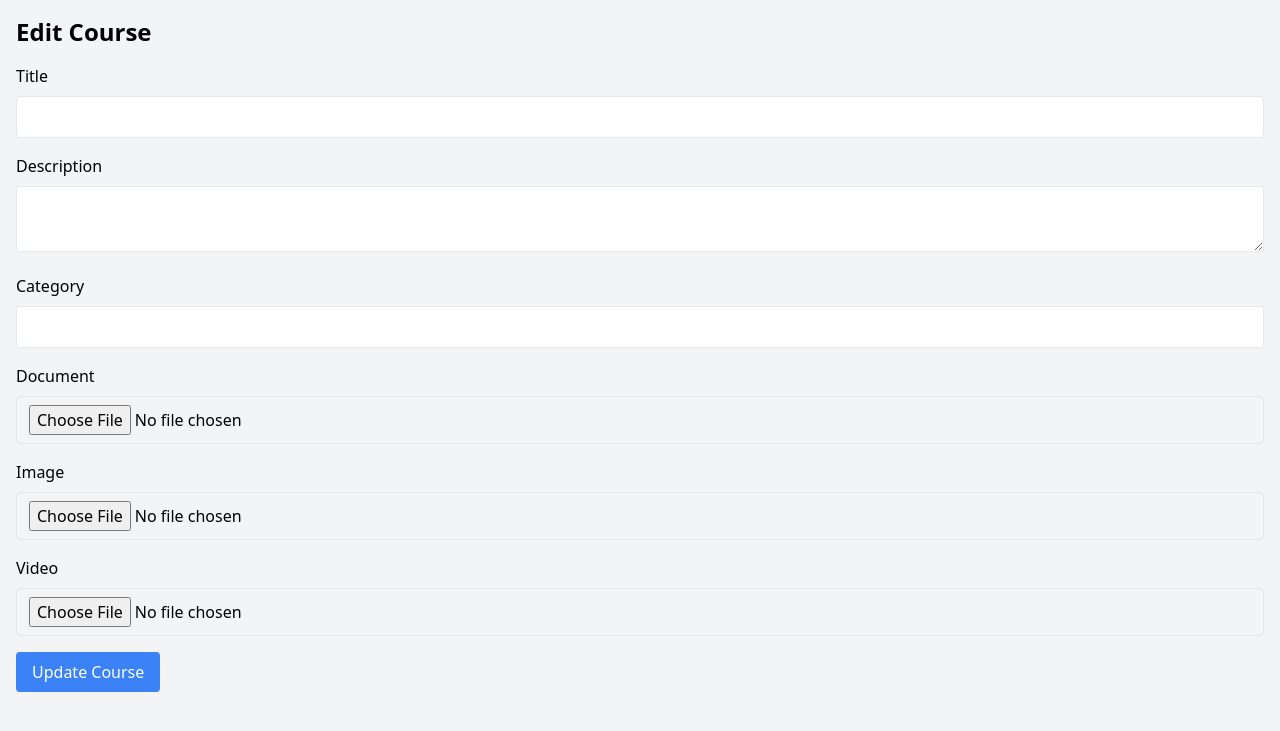
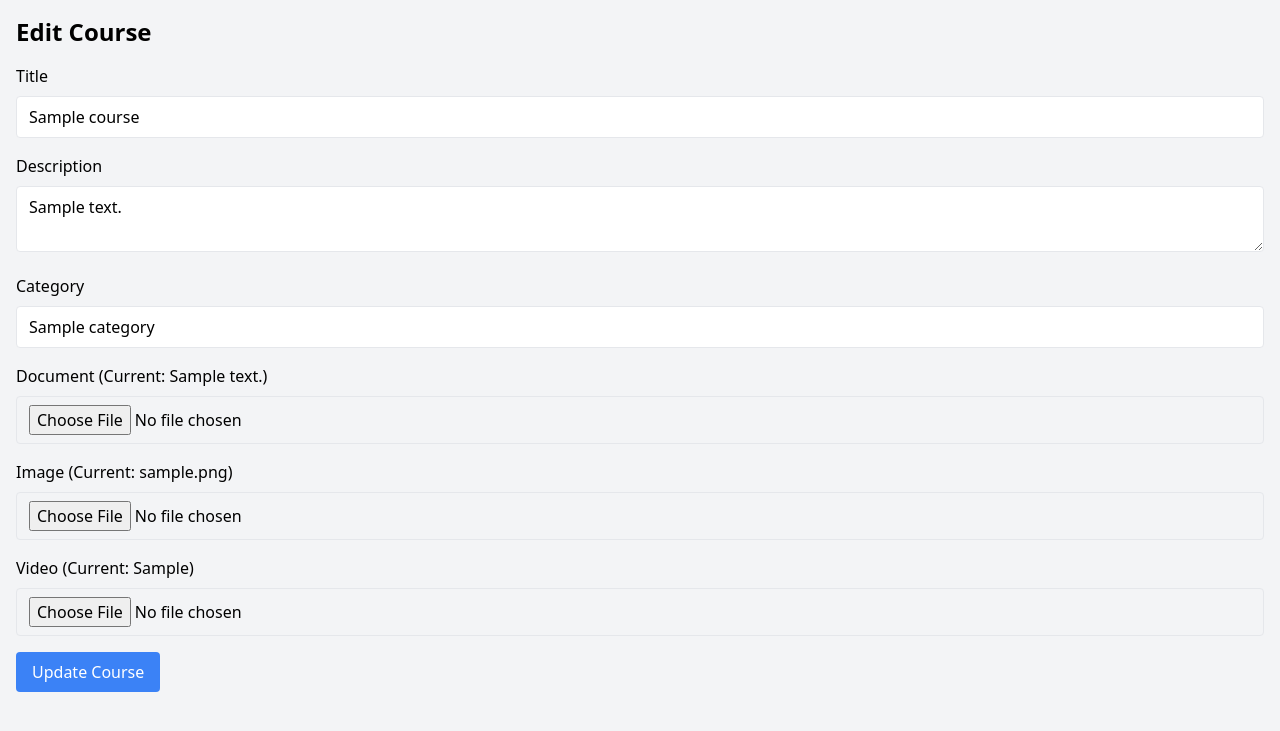
Before and after one commit to ligh-cloud/Youdemy, a PHP site: page /view/ensaignant/edit_course.php?id=1 in a window 1280 px wide. Shown: the top 731 px of the page. Run offline with PHP 8.4, Linux system fonts and the light colour scheme; the visitor is signed in with stand-in values (Sample User, id 1); tables that the repository leaves empty hold one stand-in row (values such as "Sample post"); data that the repository does not hold is empty; some libraries are stand-ins or nearby versions.

Commit message:
fixing the edit

```diff
--- a/controller/public/fetch_courses.php
+++ b/controller/public/fetch_courses.php
@@ -8,7 +8,7 @@ $courses = Course::getAll();
 
 if (isset($_GET['category']) && $_GET['category'] !== 'all') {
     $filteredCourses = array_filter($courses, function($course) {
-        return $course['category_name'] === $_GET['category'];
+        return $course['categorie_id'] == $_GET['category'];
     });
 } else {
     $filteredCourses = $courses;
@@ -16,7 +16,7 @@ if (isset($_GET['category']) && $_GET['category'] !== 'all') {
 
 if (isset($_GET['type']) && $_GET['type'] === 'categories') {
     foreach ($categories as $category) {
-        echo '<button class="category-filter px-4 py-2 rounded-full text-sm" data-category="' . htmlspecialchars($category['nom']) . '" hx-get="controller/public/fetch_courses.php?category=' . urlencode($category['nom']) . '" hx-trigger="click" hx-target="#courses-grid" hx-swap="innerHTML">';
+        echo '<button class="category-filter px-4 py-2 rounded-full text-sm" data-category="' . htmlspecialchars($category['id']) . '" hx-get="controller/public/fetch_courses.php?category=' . urlencode($category['id']) . '" hx-trigger="click" hx-target="#courses-grid" hx-swap="innerHTML">';
         echo htmlspecialchars($category['nom']);
         echo '</button>';
     }
--- a/index.php
+++ b/index.php
@@ -157,7 +157,6 @@ $courses = Course::getAll();
             <div class="max-w-7xl mx-auto px-4 sm:px-6 lg:px-8">
                 <h2 class="text-3xl font-bold mb-8 text-center" data-aos="fade-up">Catégories populaires</h2>
                 <div class="grid grid-cols-2 md:grid-cols-4 gap-4" id="categories-grid">
-                    <!-- Initial "All" category button -->
     <button class="category-filter active px-4 py-2 rounded-full text-sm"
             data-category="all"
             hx-get="controller/public/fetch_courses.php?category=all"
@@ -168,14 +167,15 @@ $courses = Course::getAll();
     </button>
     <?php foreach ($categories as $category): ?>
         <button class="category-filter px-4 py-2 rounded-full text-sm"
-                                data-category="<?php echo htmlspecialchars($category['nom']); ?>"
-                                hx-get="controller/public/fetch_courses.php?category=<?php echo urlencode($category['nom']); ?>"
+                data-category="<?php echo htmlspecialchars($category['id']); ?>"
+                hx-get="controller/public/fetch_courses.php?category=<?php echo urlencode($category['id']); ?>"
                 hx-trigger="click"
                 hx-target="#courses-grid"
                 hx-swap="innerHTML">
             <?php echo htmlspecialchars($category['nom']); ?>
         </button>
     <?php endforeach; ?>
+</div>
                 </div>
             </div>
         </section>
--- a/model/Course.php
+++ b/model/Course.php
@@ -72,14 +72,15 @@ abstract class Course {
         $this->students = [];
     }
 
-    public function modifierCour($newTitle = null, $newDescription = null, $newContent = null, $newMedia = null) {
+    public function modifierCour($newTitle = null, $newDescription = null, $newContent = null, $newImage = null, $newVideo = null) {
         $courseId = $this->getCourseId();
         if ($courseId) {
-            $stmt = $this->db->prepare("UPDATE courses SET title = :newTitle, description = :newDescription, content = :newContent, image = :newMedia, video = :newMedia WHERE id_course = :id_course");
+            $stmt = $this->db->prepare("UPDATE courses SET title = :newTitle, description = :newDescription, content = :newContent, image = :newImage, video = :newVideo WHERE id_course = :id_course");
             $stmt->bindParam(':newTitle', $newTitle);
             $stmt->bindParam(':newDescription', $newDescription);
             $stmt->bindParam(':newContent', $newContent);
-            $stmt->bindParam(':newMedia', $newMedia);
+            $stmt->bindParam(':newImage', $newImage);
+            $stmt->bindParam(':newVideo', $newVideo);
             $stmt->bindParam(':id_course', $courseId);
             $stmt->execute();
             $this->title = $newTitle;
@@ -230,17 +231,17 @@ class DocumentImageCourse extends Course {
         echo "Image: {$this->image}\n";
     }
 
-    public function modifierCour($newTitle = null, $newDescription = null, $newDocument = null, $newImage = null) {
-        parent::modifierCour($newTitle, $newDescription, $newDocument, $newImage);
-        if ($newDocument !== null || $newImage !== null) {
+    public function modifierCour($newTitle = null, $newDescription = null, $newContent = null, $newImage = null, $newVideo = null) {
+        parent::modifierCour($newTitle, $newDescription, $newContent, $newImage, $newVideo);
+        if ($newContent !== null || $newImage !== null) {
             $courseId = $this->getCourseId();
             if ($courseId) {
-                $stmt = $this->db->prepare("UPDATE courses SET content = :newDocument, image = :newImage WHERE id_course = :id_course");
-                $stmt->bindParam(':newDocument', $newDocument);
+                $stmt = $this->db->prepare("UPDATE courses SET content = :newContent, image = :newImage WHERE id_course = :id_course");
+                $stmt->bindParam(':newContent', $newContent);
                 $stmt->bindParam(':newImage', $newImage);
                 $stmt->bindParam(':id_course', $courseId);
                 $stmt->execute();
-                $this->document = $newDocument;
+                $this->document = $newContent;
                 $this->image = $newImage;
                 echo "modifierCour: Course details updated with new document and image.\n";
             } else {
@@ -277,8 +278,8 @@ class VideoCourse extends Course {
         echo "Video: {$this->video}\n";
     }
 
-    public function modifierCour($newTitle = null, $newDescription = null, $newContent = null, $newVideo = null) {
-        parent::modifierCour($newTitle, $newDescription, $newContent, $newVideo);
+    public function modifierCour($newTitle = null, $newDescription = null, $newContent = null, $newImage = null, $newVideo = null) {
+        parent::modifierCour($newTitle, $newDescription, $newContent, $newImage, $newVideo);
         if ($newVideo !== null) {
             $courseId = $this->getCourseId();
             if ($courseId) {
--- a/view/ensaignant/edit_course.php
+++ b/view/ensaignant/edit_course.php
@@ -14,7 +14,13 @@ if (!isset($_GET['id'])) {
 }
 
 $courseId = $_GET['id'];
-$course = Course::getAll()[$courseId];
+$course = Course::getCourseDetail($courseId);
+
+if (!$course) {
+    $_SESSION['error'] = "Course not found.";
+    header("Location: get_my_courses.php");
+    exit();
+}
 
 if ($_SERVER['REQUEST_METHOD'] == 'POST') {
     try {
@@ -23,17 +29,38 @@ if ($_SERVER['REQUEST_METHOD'] == 'POST') {
         $categoryId = htmlspecialchars($_POST['category']);
         $teacherId = $_SESSION['user_id'];
 
-        $document = isset($_FILES['document']['name']) ? $_FILES['document']['name'] : null;
-        $image = isset($_FILES['image']['name']) ? $_FILES['image']['name'] : null;
-        $video = isset($_FILES['video']['name']) ? $_FILES['video']['name'] : null;
+        $document = null;
+        $image = null;
+        $video = null;
 
-        if ($video) {
-            $course = new VideoCourse($title, $description, $video, $teacherId, $categoryId);
-        } else {
-            $course = new DocumentImageCourse($title, $description, $document, $image, $teacherId, $categoryId);
+
+        if (isset($_FILES['document']) && $_FILES['document']['error'] === UPLOAD_ERR_OK) {
+            $document = $_FILES['document']['name'];
+            move_uploaded_file($_FILES['document']['tmp_name'], "../../uploads/documents/" . $document);
         }
 
-        $course->modifierCour($title, $description, $document, $image);
+        if (isset($_FILES['image']) && $_FILES['image']['error'] === UPLOAD_ERR_OK) {
+            $image = $_FILES['image']['name'];
+            move_uploaded_file($_FILES['image']['tmp_name'], "../../uploads/images/" . $image);
+        }
+
+        if (isset($_FILES['video']) && $_FILES['video']['error'] === UPLOAD_ERR_OK) {
+            $video = $_FILES['video']['name'];
+            move_uploaded_file($_FILES['video']['tmp_name'], "../../uploads/videos/" . $video);
+        }
+
+
+        $document = $document ?? $course['content'];
+        $image = $image ?? $course['image'];
+        $video = $video ?? $course['video'];
+
+        if ($course['video']) {
+            $courseObj = new VideoCourse($course['title'], $course['description'], $video, $teacherId, $categoryId);
+        } else {
+            $courseObj = new DocumentImageCourse($course['title'], $course['description'], $document, $image, $teacherId, $categoryId);
+        }
+
+        $courseObj->modifierCour($title, $description, $document, $image, $video);
         $_SESSION['success'] = "Course updated successfully.";
         header("Location: get_my_courses.php");
         exit();
@@ -42,7 +69,6 @@ if ($_SERVER['REQUEST_METHOD'] == 'POST') {
         error_log($e->getMessage());
     }
 }
-
 ?>
 
 <!DOCTYPE html>
@@ -73,15 +99,15 @@ if ($_SERVER['REQUEST_METHOD'] == 'POST') {
         <textarea name="description" class="border rounded w-full py-2 px-3 mb-4" required><?php echo htmlspecialchars($course['description']); ?></textarea>
 
         <label class="block mb-2">Category</label>
-        <input type="text" name="category" value="<?php echo htmlspecialchars($course['categorie_id']); ?>" class="border rounded w-full py-2 px-3 mb-4" required>
+        <input type="text" name="category" value="<?php echo htmlspecialchars($course['category_name']); ?>" class="border rounded w-full py-2 px-3 mb-4" required>
 
-        <label class="block mb-2">Document</label>
+        <label class="block mb-2">Document <?php echo $course['content'] ? '(Current: '.$course['content'].')' : ''; ?></label>
         <input type="file" name="document" class="border rounded w-full py-2 px-3 mb-4">
 
-        <label class="block mb-2">Image</label>
+        <label class="block mb-2">Image <?php echo $course['image'] ? '(Current: '.$course['image'].')' : ''; ?></label>
         <input type="file" name="image" class="border rounded w-full py-2 px-3 mb-4">
 
-        <label class="block mb-2">Video</label>
+        <label class="block mb-2">Video <?php echo $course['video'] ? '(Current: '.$course['video'].')' : ''; ?></label>
         <input type="file" name="video" class="border rounded w-full py-2 px-3 mb-4">
 
         <button type="submit" class="bg-blue-500 text-white px-4 py-2 rounded">Update Course</button>
--- a/view/ensaignant/statistics.php
+++ b/view/ensaignant/statistics.php
@@ -1,6 +1,6 @@
 <?php
 session_start();
-require "../../model/statistic.php";
+require "../../model/statistics.php";
 
 $stats = new Statistics();
 $teacherId = $_SESSION['user_id'];
@@ -35,7 +35,7 @@ foreach ($monthlyEnrollments as $enrollment) {
 
 
         <div class="flex-1 p-8">
-            <!-- Analytics Overview -->
+
             <div class="grid grid-cols-1 md:grid-cols-3 gap-6 mb-8">
                 <div class="bg-white p-6 rounded-lg shadow">
                     <h3 class="text-lg font-semibold mb-2">Total Students</h3>
```
Also changed, not shown: model/tag.php (+7 -0 lines), view/ensaignant/add-course.php (+10 -0 lines). Lines whose indentation alone changed are shown as unchanged.
